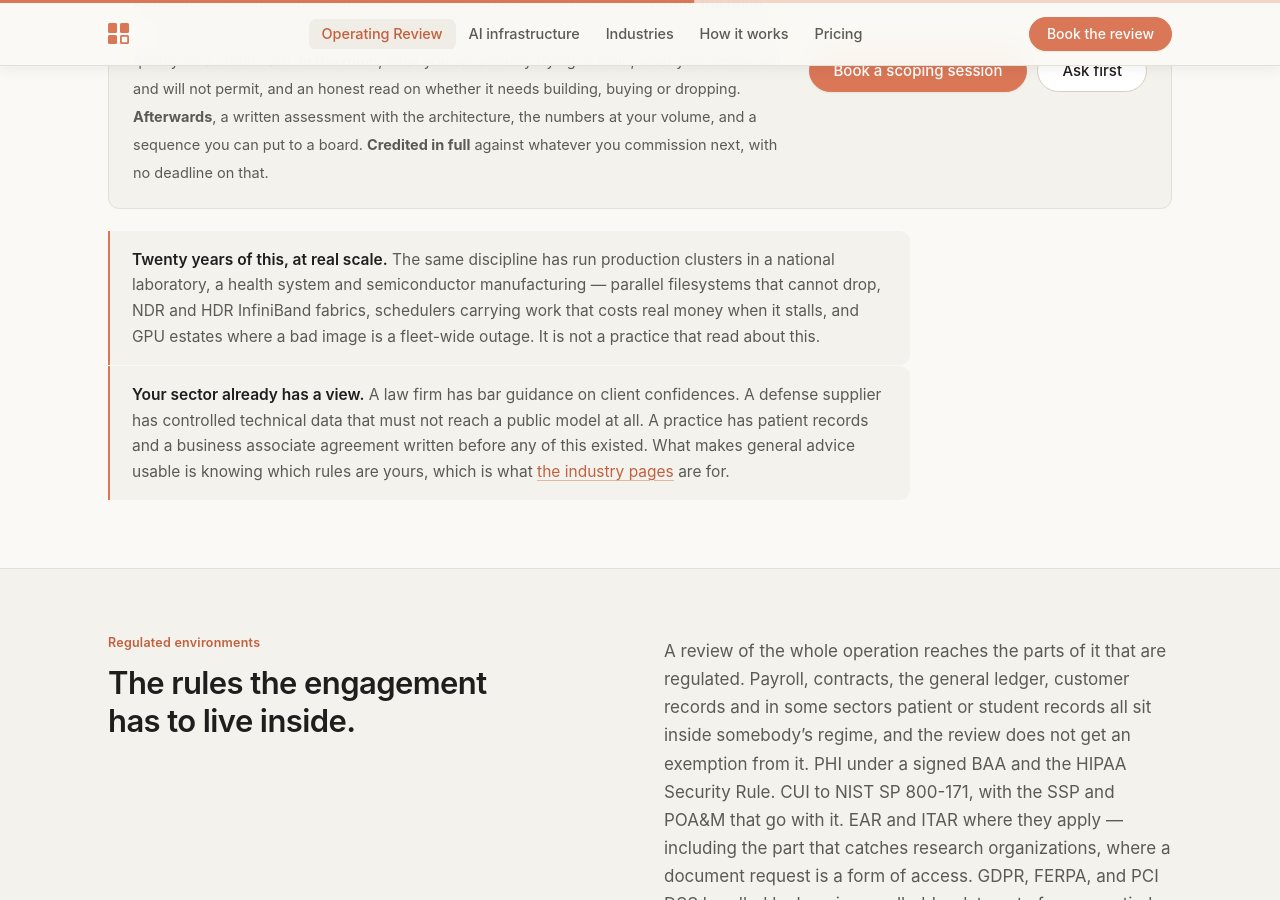
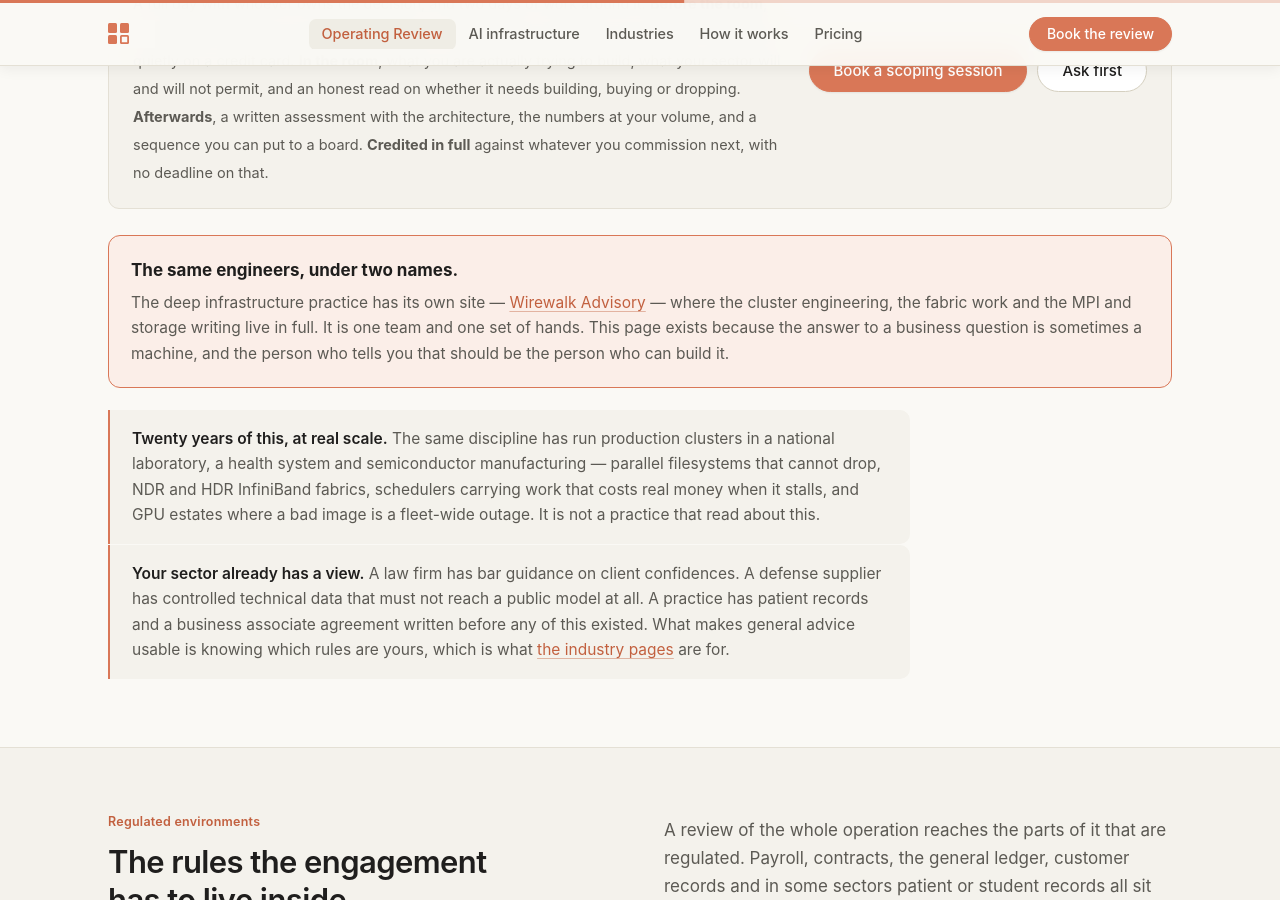
Before and after one commit to wirewalktech/AI-Extension, a Jekyll site: the page index.html, which Jekyll copies as it is, in a window 1280 px wide and 900 px high, scrolled down 6610 px. Built offline with Jekyll 4.4.1, drawn with Linux system fonts in a browser that asks for light colours.

Commit message:
Count which door gets used, and say the two sites are one practice
THE COUNTER

The three doors link to in-page anchors, so clicking one produces no
navigation and no pageview -- the most consequential choice on the page is
invisible to Cloudflare Web Analytics and to every other pageview tool.
This counts them directly: a POST to /event on the orders worker, and a row
that is (day, name, count) and nothing else.

No cookie, no session, no IP, no user agent, no referrer, no identifier of
any kind. Two clicks from one person and one click from two are
indistinguishable, which is all the fidelity the question needs and the most
that can be collected without a consent banner. On a site whose whole pitch
is that it can be trusted with a general ledger, a tracking script would be
a bad trade for better numbers -- and a counter that cannot become a profile
later is one where that promise does not depend on anybody's restraint.

sendBeacon rather than fetch, because the click being measured is usually a
navigation and a fetch racing an unload loses the event and delays the page.
Wrapped in try/catch: a counter must never be able to break a link.

Event names are validated by shape, so a new button needs no deploy but a
page cannot write arbitrary rows either. Read them back at /events?days=30.

Also: tagline in _config.yml still said "The Operating Review", which is
now one of three things this practice does.

Co-Authored-By: Claude Opus 5 (1M context) <noreply@anthropic.com>

```diff
--- a/_config.yml
+++ b/_config.yml
@@ -1,5 +1,5 @@
 title: Wirewalk AI
-tagline: The Operating Review
+tagline: AI infrastructure and operating reviews
 description: >-
   Field notes on operating performance: where value leaks across finance, IT,
   compliance, contracts and delivery, and what it costs to leave it there.
--- a/index.html
+++ b/index.html
@@ -840,8 +840,8 @@ nav.lk button.on .caret{transform:rotate(180deg);opacity:1}
     thousand GPUs</a>, scheduler and parallel filesystem and fabric, benchmarked against
     what was actually sold to you.</p>
     <div class="acts hro">
-      <a href="#contact" class="btn btn-p">Book the review<svg viewBox="0 0 16 16" fill="none"><path d="M3 8h9M8.5 4.5 12 8l-3.5 3.5" stroke="currentColor" stroke-width="1.7" stroke-linecap="round" stroke-linejoin="round"/></svg></a>
-      <a href="/industries/" class="btn btn-g">Find your industry</a>
+      <a href="#contact" class="btn btn-p" data-ev="cta.book">Book the review<svg viewBox="0 0 16 16" fill="none"><path d="M3 8h9M8.5 4.5 12 8l-3.5 3.5" stroke="currentColor" stroke-width="1.7" stroke-linecap="round" stroke-linejoin="round"/></svg></a>
+      <a href="/industries/" class="btn btn-g" data-ev="cta.industries">Find your industry</a>
     </div>
     <div class="proof hro">
       <div><b>Read in full</b><span class="muted">Every record in scope, not a sample</span></div>
@@ -858,7 +858,7 @@ nav.lk button.on .caret{transform:rotate(180deg);opacity:1}
   they have cost something.</p>
 
   <div class="doors">
-    <a href="#ai-policy">
+    <a href="#ai-policy" data-ev="door.technical">
       <span class="dn">Technical</span>
       <h3>You need it built.</h3>
       <p>Private AI on hardware you own, or a GPU cluster at any scale &mdash; fabric,
@@ -866,7 +866,7 @@ nav.lk button.on .caret{transform:rotate(180deg);opacity:1}
       to you. Or it is already built and it is slow, and nobody can tell you which layer.</p>
       <span class="dp">From $4,500 <em>· builds quoted per build</em></span>
     </a>
-    <a href="#lenses">
+    <a href="#lenses" data-ev="door.process">
       <span class="dn">Business process</span>
       <h3>You need to know what it is costing you.</h3>
       <p>A full read of how the operation actually earns &mdash; finance, revenue,
@@ -874,7 +874,7 @@ nav.lk button.on .caret{transform:rotate(180deg);opacity:1}
       department already under review. Every record in scope, not thirty of them.</p>
       <span class="dp">From $3,500 <em>· one question, five days</em></span>
     </a>
-    <a href="#ai-policy">
+    <a href="#ai-policy" data-ev="door.policy">
       <span class="dn">Policy</span>
       <h3>You need to say what you allow.</h3>
       <p>An inventory of what is genuinely in use, a policy written to permit rather than
@@ -1163,9 +1163,19 @@ nav.lk button.on .caret{transform:rotate(180deg);opacity:1}
       whatever you commission next, with no deadline on that.</span>
     </div>
     <div class="acts">
-      <a class="btn btn-p" href="/order/#catalog">Book a scoping session</a>
+      <a class="btn btn-p" href="/order/#catalog" data-ev="cta.scoping">Book a scoping session</a>
       <a class="btn btn-g" href="/#contact">Ask first</a>
     </div>
+  </div>
+
+  <div class="note" style="margin:26px 0 0">
+    <b>The same engineers, under two names.</b>
+    <p>The deep infrastructure practice has its own site &mdash;
+    <a class="ilink" href="https://www.wirewalk.com/">Wirewalk Advisory</a> &mdash; where the
+    cluster engineering, the fabric work and the MPI and storage writing live in full. It is
+    one team and one set of hands. This page exists because the answer to a business
+    question is sometimes a machine, and the person who tells you that should be the person
+    who can build it.</p>
   </div>
 
   <p class="rl" style="margin-top:22px"><b>Twenty years of this, at real scale.</b> The
@@ -1243,7 +1253,7 @@ nav.lk button.on .caret{transform:rotate(180deg);opacity:1}
     dermatology group that does not exist, written to the standard a real one is written to.
     Same structure, same vocabulary, same evidence attached to each finding. It is the
     fastest way to know whether this is worth $12,000 to you.
-    <a class="ilink" href="/specimen/healthcare/"><b>Read the specimen report &rarr;</b></a></p>
+    <a class="ilink" href="/specimen/healthcare/" data-ev="cta.specimen"><b>Read the specimen report &rarr;</b></a></p>
   </div>
 
   <p class="rl"><b>Phase two is never sold before phase one is delivered.</b> When the
@@ -1662,4 +1672,26 @@ if(frm){
   });
 }
 </script>
+<script>
+/* Counts which door gets used. Aggregate only -- no cookie, no id, no
+   referrer; see schema-events.sql in wirewalk-orders-worker for what is
+   deliberately not collected.
+
+   sendBeacon rather than fetch: the click it measures is usually a navigation,
+   and a fetch racing an unload is the classic way to both lose the event AND
+   delay the page. Wrapped because a counter must never be able to break a
+   link -- if this throws, the href still works. */
+(function () {
+  var API = "https://wirewalk-orders.wirewalk-upload.workers.dev";
+  document.addEventListener("click", function (e) {
+    var a = e.target.closest && e.target.closest("[data-ev]");
+    if (!a) return;
+    try {
+      var b = new Blob([JSON.stringify({ name: a.dataset.ev })],
+                       { type: "application/json" });
+      if (navigator.sendBeacon) navigator.sendBeacon(API + "/event", b);
+    } catch (_) {}
+  }, true);
+})();
+</script>
 </body></html>
```
